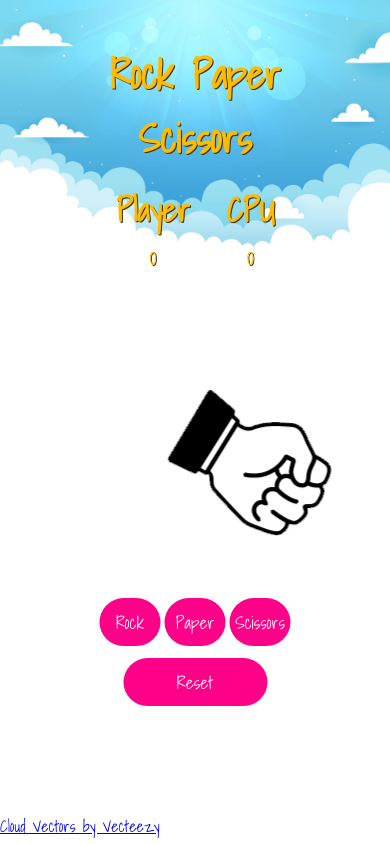
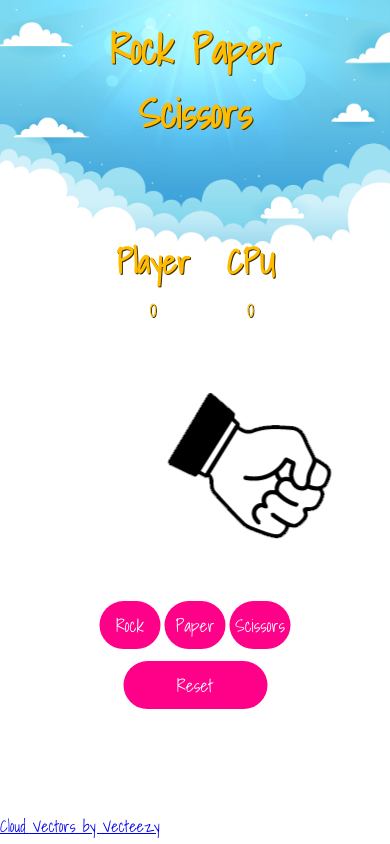
Before and after one commit to Lost-In-Helix/rock-paper-scissors, a plain HTML site: page index.html in a window 390 px wide. Both pictures are taken after a click on the button "Let's Play!". Drawn offline with Linux system fonts and the light colour scheme.

Commit message:
Adjusted CSS to work for mobile viewers too.

```diff
--- a/style.css
+++ b/style.css
@@ -15,7 +15,7 @@ body {
 section{
     height: 100vh;
     position: fixed;
-    top: 5%;
+    top: 2%;
     left: 25%;
     right: 25%;
 }
@@ -23,6 +23,7 @@ section{
 .scoreBoard{
     color: #ffbb00;
     text-shadow: 1px 1px #3f2e00;
+    margin-top: 150px;
     height: 20vh;
     display: flex;
     justify-content: space-around;
@@ -53,7 +54,6 @@ section{
 .intro h1{
     text-align: center;
     font-size: 40px;
-    margin-bottom: 50px;
 }
 
 .intro button, .match button{
@@ -72,10 +72,10 @@ section{
 .match{
     position: relative;
     left: 50%;
-    top: 2%;
     transform: translate(-50%, -50%);
     background-color: rgb(255, 255, 255, 0);
     display: none;
+    margin-top: -50px;
 }
 
 #result {
@@ -101,10 +101,12 @@ section{
 #playerHand {
     transform: rotateY(180deg);
     background-color: rgb(255, 255, 255, 0);
+    margin-top: -50px;
 }
 
 #compHand {
     background-color: rgb(255, 255, 255, 0);
+    margin-top: -50px;
 }
 
 #reset {
```
